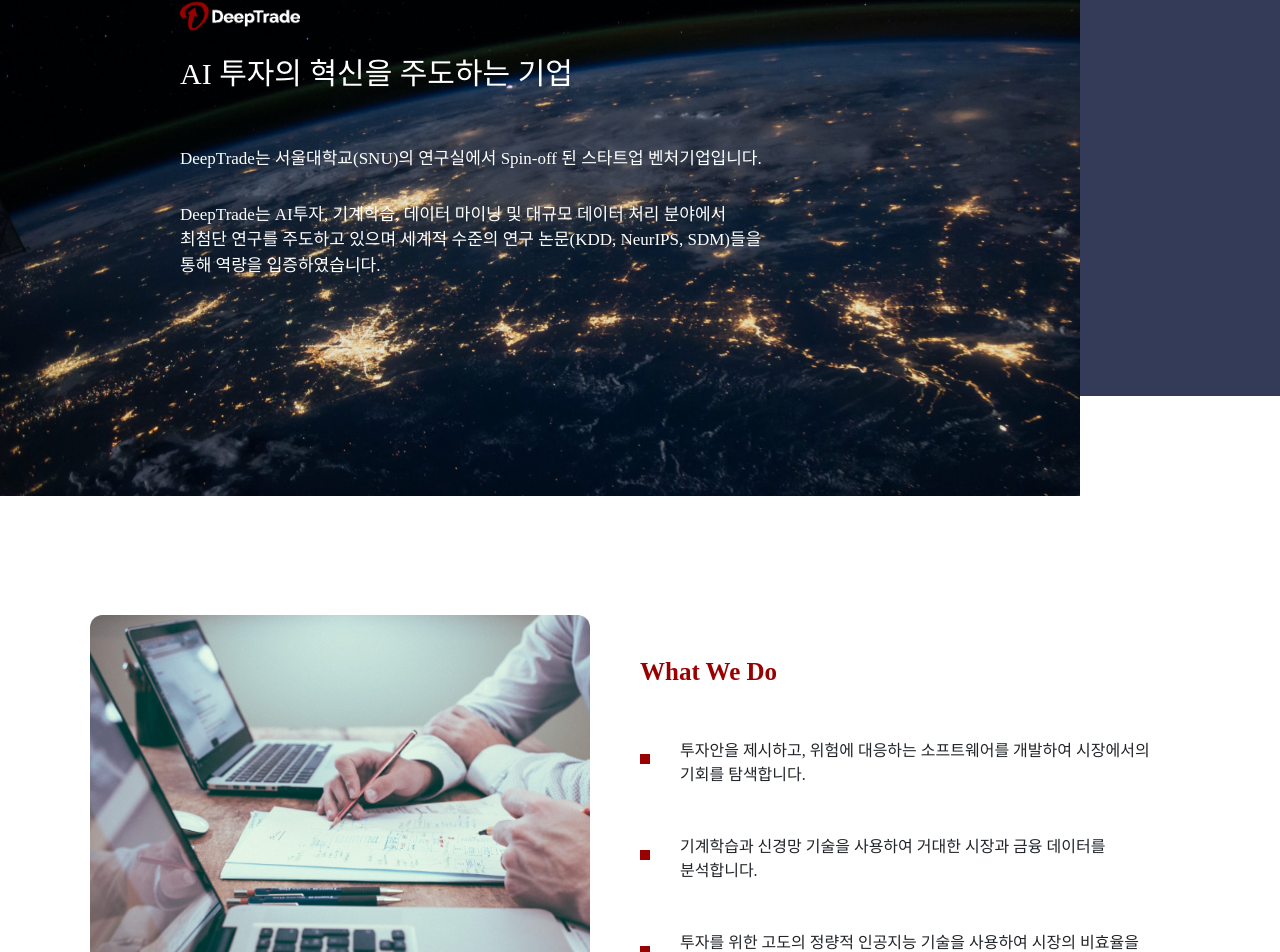
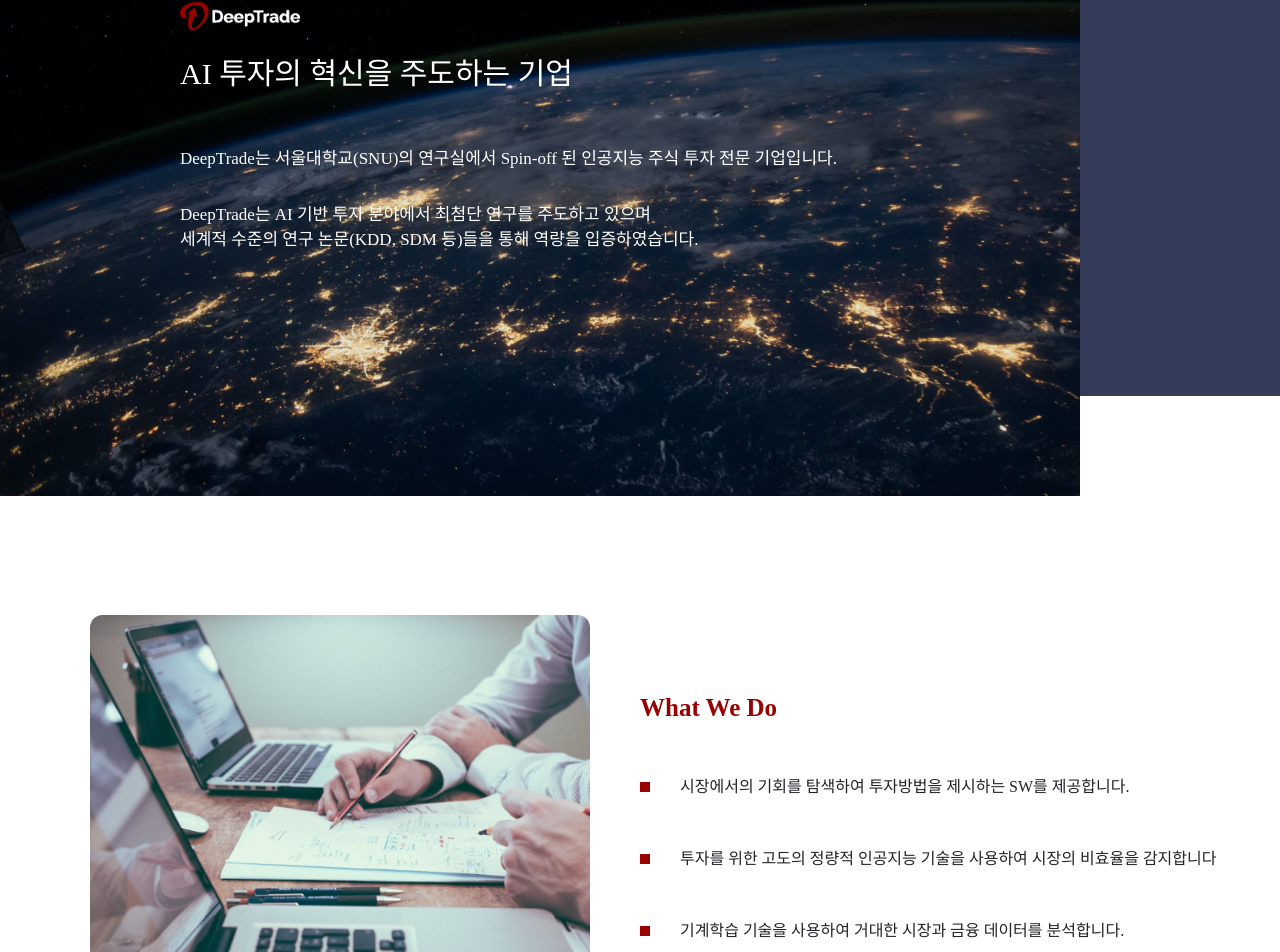
Before and after one commit to tsaurav18/deeptrade.com, a React (Create React App) app: page / in a window 1280 px wide. Shown: the part 204-1156 px from the top of the page. Built offline with nearby package versions, Linux system fonts and the light colour scheme; a web font is replaced by a local one.

Commit message:
change text

```diff
--- a/package.json
+++ b/package.json
@@ -12,6 +12,7 @@
     "react": "^17.0.2",
     "react-bootstrap": "^2.1.2",
     "react-dom": "^17.0.2",
+    "react-ga": "^3.3.0",
     "react-scripts": "5.0.0",
     "swiper": "^8.0.6",
     "web-vitals": "^2.1.4"
--- a/src/pages/App.js
+++ b/src/pages/App.js
@@ -11,6 +11,10 @@ import Partnership from './Partnership/Partnership';
 import Footer from './Footer/Footer';
 import React, { useRef, useEffect } from 'react';
 import 'bootstrap/dist/css/bootstrap.min.css';
+import ReactGA from 'react-ga';
+
+ReactGA.initialize('UA-177879135-2')
+ReactGA.pageview(window.location.pathname + window.location.search);
 
 function App() {
   const mainRef = useRef(null);
--- a/src/pages/Footer/Footer.js
+++ b/src/pages/Footer/Footer.js
@@ -19,7 +19,7 @@ function Footer() {
         <div className="row gx-0">
             <div className="col-10 col-xl-8 col-lg-10 col-md-10">
                 <div className="footer_body_content">
-                    세계 최고 성능의 딥트레이드 AI 로보 어드바이저를 활용 할 금융사의 소중한 제안을 기다리고 있습니다.
+                    세계 최고 성능의 딥트레이드 AI 로보 어드바이저를 활용할 금융사의 소중한 제안을 기다리고 있습니다.
                 </div>
             </div>
         </div>
--- a/src/pages/Main/Main.js
+++ b/src/pages/Main/Main.js
@@ -46,12 +46,11 @@ function Main(props) {
                       AI 투자의 혁신을 주도하는 기업
                   </div>
                   <div className={showContentOne ? "main_container_content show" : "main_container_content"} ref={contentOneRef}>
-                      DeepTrade는 서울대학교(SNU)의 연구실에서 Spin-off 된 스타트업 벤처기업입니다.
+                    DeepTrade는 서울대학교(SNU)의 연구실에서 Spin-off 된 인공지능 주식 투자 전문 기업입니다.
                   </div>
                   <div className={showContentTwo ? "main_container_content show" : "main_container_content"} ref={contentTwoRef}>
-                      DeepTrade는 AI투자, 기계학습, 데이터 마이닝 및 대규모 데이터 처리 분야에서 <br />
-                      최첨단 연구를 주도하고 있으며 세계적 수준의 연구 논문(KDD, NeurIPS, SDM)들을 <br />
-                      통해 역량을 입증하였습니다.
+                    DeepTrade는 AI 기반 투자 분야에서 최첨단 연구를 주도하고 있으며 <br />
+                    세계적 수준의 연구 논문(KDD, SDM 등)들을 통해 역량을 입증하였습니다.
                   </div>
               </div>
             </div>
--- a/src/pages/Mission/Mission.js
+++ b/src/pages/Mission/Mission.js
@@ -30,7 +30,7 @@ function Mission(props) {
                   Mission
                 </div>
                 <div className={showContentOne ? "mission_content mission_show" : "mission_content"} ref={contentOneRef}>
-                  DeepTrade는 Quantitative Research와 최신의 AI 기술, 그리고 금융 지식을 결합시켜 투자에 반영하는 AI Stock Price Prediction의 선구자로서 시장의 복잡한 패턴을 분석하여 사용자들이 인덱스보다 X% 더 높은 수익률을 얻을 수 있도록 끊임없이 노력할 것입니다.
+                DeepTrade는 Quantitative Research와 최신의 AI 기술, 그리고 금융 지식을 결합시켜 투자에 반영하는 AI Stock Prediction의 선구자로서 시장의 복잡한 패턴을 분석하여 사용자들이 인덱스보다 X% 더 높은 수익률을 얻을 수 있도록 끊임없이 노력합니다.
                 </div>
             </div>
         </div>
--- a/src/pages/Recruitment/Recruitment.css
+++ b/src/pages/Recruitment/Recruitment.css
@@ -75,14 +75,14 @@
 }
 
 .recruitment_content_container {
-    padding: 0 300px;
+    padding: 0 100px;
     display: flex;
 }
 
 .recruitment_info_title {
     padding: 50px 40px 30px 40px;
     color: #7ec2be;
-    font-size: 20px;
+    font-size: 18px;
 }
 
 .divider {
@@ -91,13 +91,13 @@
 }
 
 .recruitment_info_content_title {
-    font-size: 20px;
+    font-size: 18px;
     color: white;
     padding: 30px 40px 0 40px;
 }
 
 .recruitment_info_content_body {
-    font-size: 20px;
+    font-size: 18px;
     color: white;
     font-weight: 200;
     padding: 10px 40px 0 60px;
@@ -123,13 +123,13 @@
     }
 }
 
-@media only screen and (max-width: 2090px) {
+@media only screen and (max-width: 2030px) {
     .recruitment_content_container {
-        padding: 0 150px;
+        padding: 0 50px;
     }
 }
 
-@media only screen and (max-width: 1715px) {
+@media only screen and (max-width: 1900px) {
     .recruitment_info_content_title {
         font-size: 17px;
         color: white;
@@ -149,7 +149,7 @@
     }
 }
 
-@media only screen and (max-width: 1590px) {
+@media only screen and (max-width: 1735px) {
     .recruitment_info_content_title {
         font-size: 17px;
         color: white;
@@ -181,7 +181,7 @@
     }
 }
 
-@media only screen and (max-width: 1265px) {
+@media only screen and (max-width: 1635px) {
     .recruitment_info_content_title {
         font-size: 15px;
         color: white;
@@ -216,7 +216,7 @@
     }
 }
 
-@media only screen and (max-width: 1170px) {
+@media only screen and (max-width: 1510px) {
     .recruitment_content_container {
         padding: 0 10px;
     }
@@ -226,11 +226,7 @@
     }
 }
 
-@media only screen and (max-width: 900px) {
-    .recruitment_container {
-        margin-top: -10px;
-    }
-
+@media only screen and (max-width: 1310px) {
     .recruitment_background {
         background-position: center center;
         width: 100%;
@@ -238,7 +234,7 @@
     }
 }
 
-@media only screen and (max-width: 700px) {
+@media only screen and (max-width: 1050px) {
     .recruitment_title {
         margin: 50px 0 50px 0 !important;
     }
@@ -257,12 +253,18 @@
     }
 
     .recruitment_info_container {
-        height: 210px;
+        height: 230px;
     }
 
     .recruitment_container {
-        height: 900px;
+        height: 1220px;
         margin-bottom: 50px;
+    }
+}
+
+@media only screen and (max-width: 900px) {
+    .recruitment_container {
+        margin-top: -10px;
     }
 }
 
--- a/src/pages/Technology/Technology.js
+++ b/src/pages/Technology/Technology.js
@@ -41,7 +41,7 @@ function Technology(props) {
                     Artificial Intelligence (인공지능)
                 </div>
                 <div className="icon_content">
-                    고도의 인공지능 기반 알고리즘을 통해 최첨단 <br />거래 전략을 개발합니다.
+                고도의 AI 기반 알고리즘을 통해 최첨단 <br />거래 전략을 개발합니다.
                 </div>
             </div>
             <div className={showContentTwo ? "col-4 tech_icon tech_show2" : "col-4 tech_icon"} ref={contentTwoRef}>
@@ -50,7 +50,7 @@ function Technology(props) {
                     Up-to-Date Strategies (최신 전략)
                 </div>
                 <div className="icon_content">
-                    최신 시장 동향과 기회를 포착할 수 있도록 거래 <br />전략을 지속적으로 자동 업데이트 합니다.
+                최신 시장 동향과 기회를 포착하도록 거래 전략을 <br />지속적으로 자동 업데이트 합니다.
                 </div>
             </div>
             <div className={showContentThree ? "col-4 tech_icon tech_show3" : "col-4 tech_icon"} ref={contentThreeRef}>
--- a/src/pages/What/What.css
+++ b/src/pages/What/What.css
@@ -47,7 +47,7 @@
     position: absolute;
     left: 0;
     z-index: -1;
-    top: 15px;
+    top: 7px;
 }
 
 .right_3 {
@@ -67,7 +67,7 @@
     position: absolute;
     left: 0;
     z-index: -1;
-    top: 15px;
+    top: 7px;
 }
 
 .right_4 {
@@ -87,7 +87,7 @@
     position: absolute;
     left: 0;
     z-index: -1;
-    top: 15px;
+    top: 7px;
 }
 
 .what_show {
--- a/src/pages/What/What.js
+++ b/src/pages/What/What.js
@@ -44,13 +44,13 @@ function What(props) {
                 What We Do
             </div>
             <div className={showContentOne ? "row gx-0 my-2 my-xl-4 right_2 what_show" : "row gx-0 my-2 my-xl-4 right_2"} ref={contentOneRef}>
-                투자안을 제시하고, 위험에 대응하는 소프트웨어를 개발하여 시장에서의 <br className="break" />기회를 탐색합니다.
+              시장에서의 기회를 탐색하여 투자방법을 제시하는 SW를 제공합니다.
             </div>
             <div className={showContentTwo ? "row gx-0 my-2 my-xl-4 right_3 what_show" : "row gx-0 my-2 my-xl-4 right_3"} ref={contentTwoRef}>
-                기계학습과 신경망 기술을 사용하여 거대한 시장과 금융 데이터를 <br className="break" />분석합니다.
+              투자를 위한 고도의 정량적 인공지능 기술을 사용하여 시장의 비효율을 감지합니다
             </div>
             <div className={showContentThree ? "row gx-0 my-2 my-xl-4 right_4 what_show" : "row gx-0 my-2 my-xl-4 right_4"} ref={contentThreeRef}>
-                투자를 위한 고도의 정량적 인공지능 기술을 사용하여 시장의 비효율을 <br className="break" />감지합니다.
+              기계학습 기술을 사용하여 거대한 시장과 금융 데이터를 분석합니다.
             </div>
           </div>
       </div>
```
Also changed, not shown: src/pages/Recruitment/Recruitment.js (+17 -3 lines), 1 other file (tests, documents, lock files or other folders).
